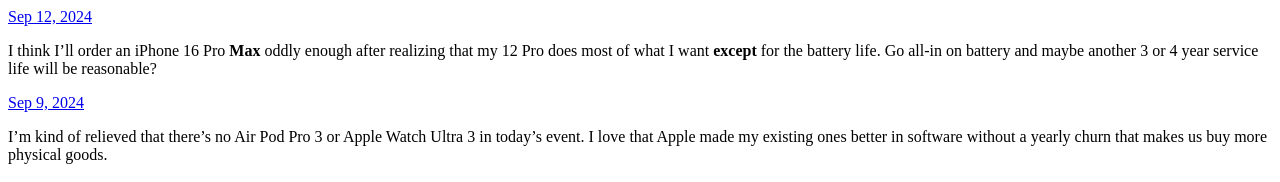
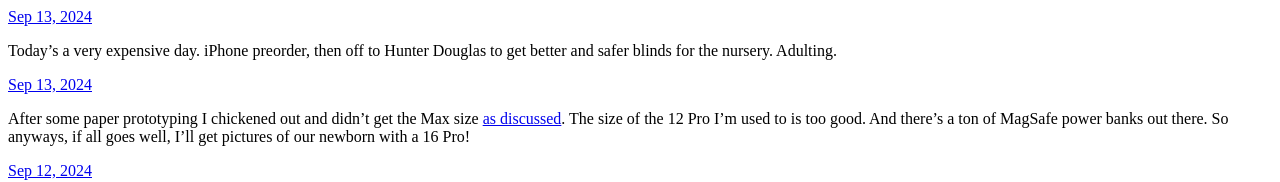
Before and after one commit to jonathansick/micro-blog-archive, a plain HTML site: page index.html in a window 1280 px wide. Shown: the top 182 px of the page. Drawn offline with Linux system fonts and the light colour scheme; a script that the page names is missing.

Commit message:
Archiving from Micro.blog.

```diff
--- a/index.html
+++ b/index.html
@@ -21,6 +21,29 @@
 <div class="h-feed">
 
 
+
+	  <div class="h-entry">
+
+
+		<a href="https://www.jonathansick.blog/2024/09/13/todays-a-very.html" class="u-url"><time class="dt-published" datetime="2024-09-13 08:31:51 -0400">Sep 13, 2024</time></a>
+
+		<div class="e-content">
+			 <p>Today’s a very expensive day. iPhone preorder, then off to Hunter Douglas to get better and safer blinds for the nursery. Adulting.</p>
+
+		</div>
+	  </div>
+
+	  <div class="h-entry">
+
+
+		<a href="https://www.jonathansick.blog/2024/09/13/after-some-paper.html" class="u-url"><time class="dt-published" datetime="2024-09-13 08:29:49 -0400">Sep 13, 2024</time></a>
+
+		<div class="e-content">
+			 <p>After some paper prototyping I chickened out and didn’t get the Max size <a href="https://www.jonathansick.blog/2024/09/12/i-think-ill.html">as discussed</a>. The size of the 12 Pro I’m
+used to is too good. And there’s a ton of MagSafe power banks out there. So anyways, if all goes well, I’ll get pictures of our newborn with a 16 Pro!</p>
+
+		</div>
+	  </div>
 
 	  <div class="h-entry">
 
```
